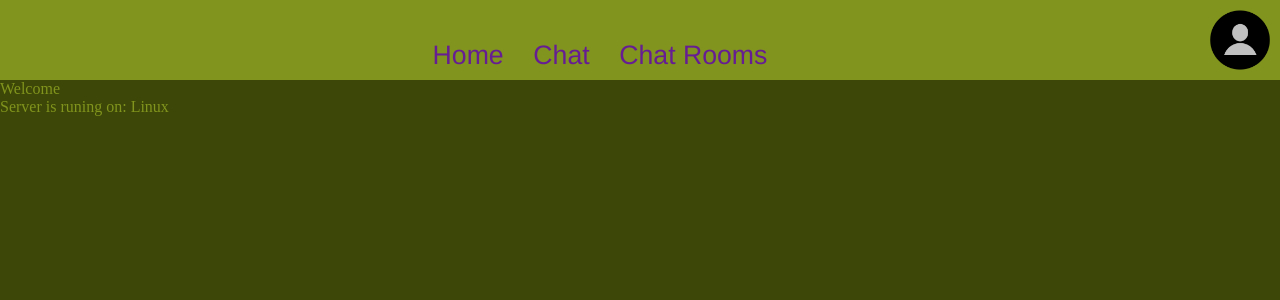
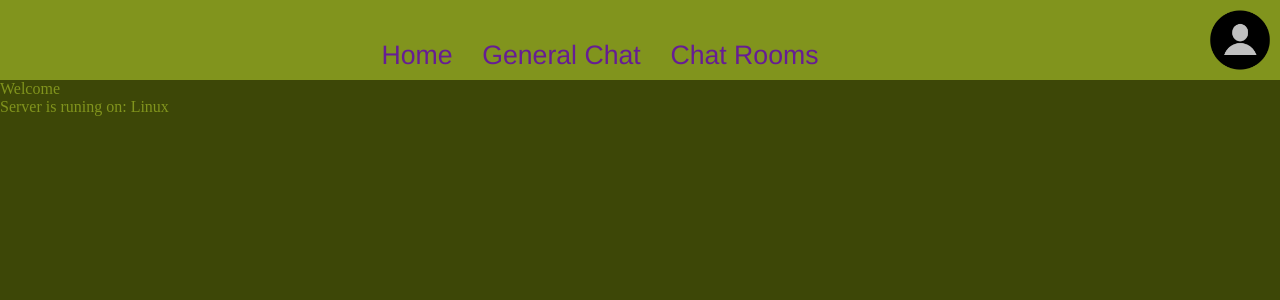
Before and after one commit to SamAng219255/chat, a PHP site: page / in a window 1280 px wide. Shown: the top 300 px of the page. Run offline with PHP 8.4, Linux system fonts and the light colour scheme.

Commit message:
changed general chat link name from "chat" to "general chat"

```diff
--- a/index.php
+++ b/index.php
@@ -32,7 +32,7 @@
 	<body>
 		<div id="topbar">
 			<a href="./?page=0">Home</a>&nbsp;&nbsp&nbsp;
-			<a href="./?page=2">Chat</a>&nbsp;&nbsp&nbsp;
+			<a href="./?page=2">General Chat</a>&nbsp;&nbsp&nbsp;
 			<a href="./?page=10">Chat Rooms</a>
 			<div id="profileicon" onclick="toggleProfile();" onmouseleave="hideProfile();">
 			<div id="profilemenu" class="noselect">
```
